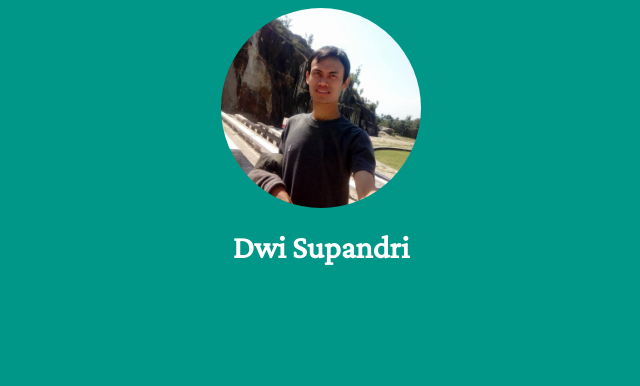
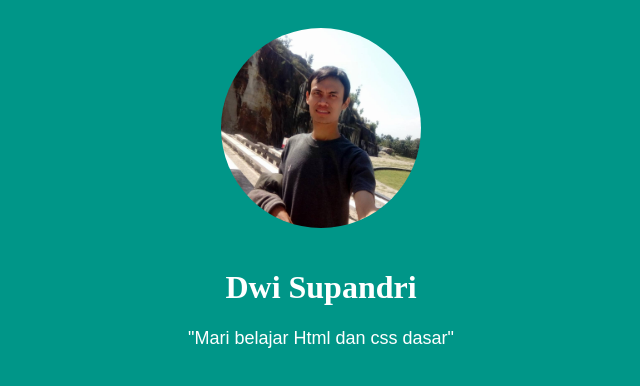
Before and after one commit to nexterid/dts-pro-02-html-css, a plain HTML site: page index.html in a window 1280 px wide. Shown: the whole page, without its empty margins (319-959 px from the left). Drawn offline with nearby package versions, Linux system fonts and the light colour scheme.

Commit message:
update css

```diff
--- a/index.html
+++ b/index.html
@@ -12,11 +12,12 @@
     <link rel="stylesheet" href="style.css" />
   </head>
   <body>
-    <div class="center">
-      <img src="profile.jpg" alt="profile-saya" />
-    </div>
-    <div class="center">
+    <header>
+      <div class="center">
+        <img src="profile.jpg" alt="profile-saya" />
+      </div>
       <h1>Dwi Supandri</h1>
-    </div>
+      <p>"Mari belajar Html dan css dasar"</p>
+    </header>
   </body>
 </html>
--- a/style.css
+++ b/style.css
@@ -1,6 +1,14 @@
 body {
   background-color: #009688;
   font-family: "Crimson Pro", serif;
+}
+
+header {
+  text-align: center;
+}
+
+h1 {
+  font-family: "Times New Roman", Times, serif;
 }
 
 .center {
@@ -12,8 +20,15 @@ img {
   border-radius: 50%;
   width: 200px;
   height: 200px;
+  padding: 20px;
 }
 
-div.center h1 {
+header h1 {
   color: white;
 }
+
+header p {
+  color: white;
+  font-family: Arial, Helvetica, sans-serif;
+  font-size: 18px;
+}
```
